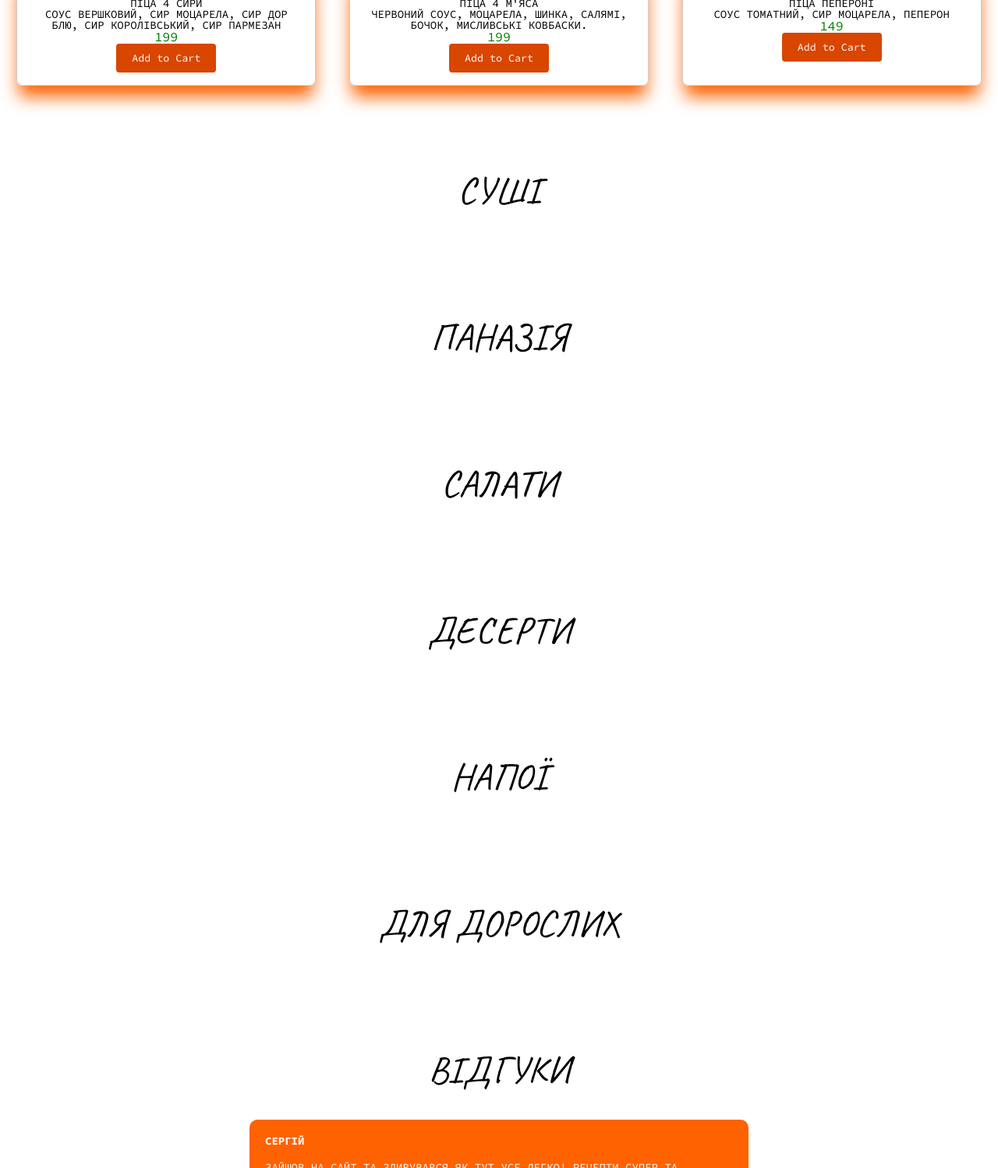
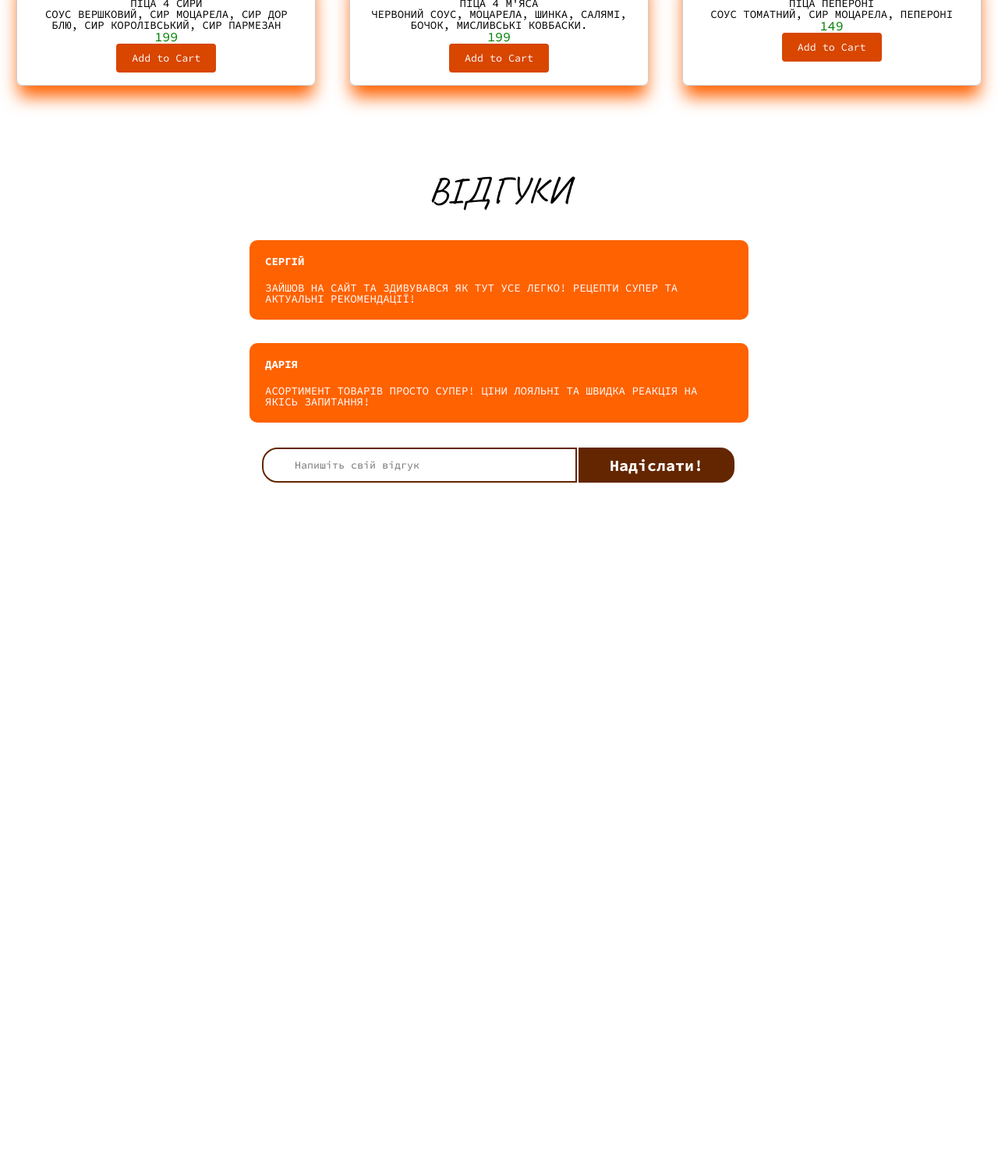
Before and after one commit to levchukt/denys, a plain HTML site: page index.html in a window 1280 px wide. Shown: the part 1064-2562 px from the top of the page at 78% size. After the commit the page ends 1735 px from the top, so only its background shows below. Drawn offline with Linux system fonts and the light colour scheme.

Commit message:
Add files via upload

```diff
--- a/index.html
+++ b/index.html
@@ -35,45 +35,7 @@
             <h1 class="catalog_title">Піци</h1>
             <div class="catalog">
 
-            </div>
-        </section>
-        <div id="imageModal" class="modal">
-            <span class="close">&times;</span>
-            <img class="modal-content" id="modalImage">
-        </div>
-        <section class="catalog_cnt">
-            <h1 class="catalog_title">Суші</h1>
-            <div class="catalog">
 
-            </div>
-        </section>
-        <section class="catalog_cnt">
-            <h1 class="catalog_title">Паназія</h1>
-            <div class="catalog">
-
-            </div>
-        </section>
-        <section class="catalog_cnt">
-            <h1 class="catalog_title">Салати</h1>
-            <div class="catalog">
-
-            </div>
-        </section>
-        <section class="catalog_cnt">
-            <h1 class="catalog_title">Десерти</h1>
-            <div class="catalog">
-
-            </div>
-        </section>
-        <section class="catalog_cnt">
-            <h1 class="catalog_title">Напої</h1>
-            <div class="catalog">
-
-            </div>
-        </section>
-        <section class="catalog_cnt">
-            <h1 class="catalog_title">Для дорослих</h1>
-            <div class="catalog">
 
             </div>
         </section>
--- a/store_db.json
+++ b/store_db.json
@@ -15,6 +15,6 @@
         "title": "Піца Пепероні",
         "price": 149,
         "image": "img",
-        "description": "Соус томатний, сир моцарела, пеперон"
+        "description": "Соус томатний, сир моцарела, пепероні"
     }
 ]
```
Also changed, not shown: img/360_F_302943525_D20M8wXTbk8ErnyDxcATx2mCf3Zx2za5.jpg (added), img/4-syry-4 (1).png (added), img/4meat.jpg (added).
